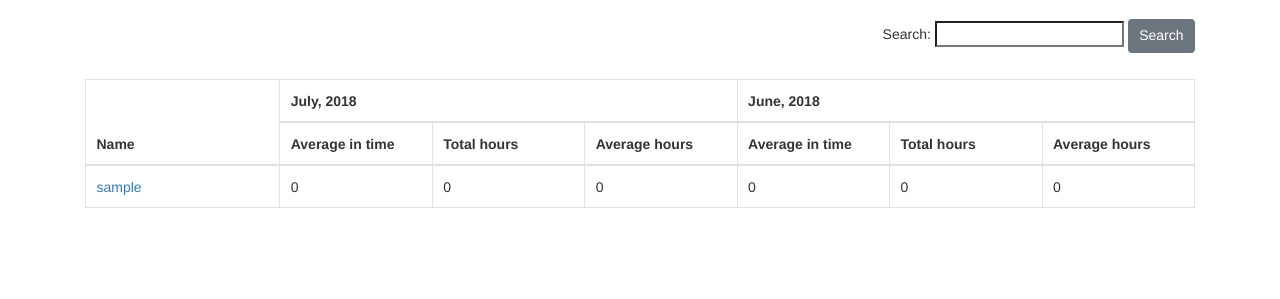
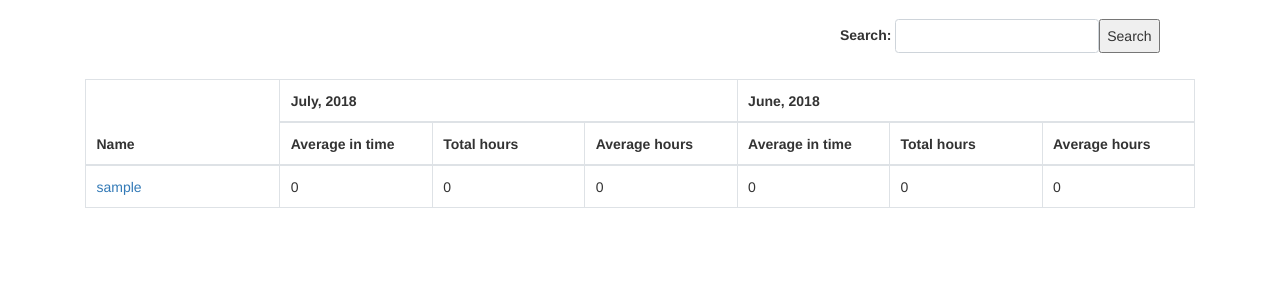
Before and after one commit to smrityku/time-tracker, a Django app: page /attendances/ in a window 1280 px wide. Shown: the part 51-350 px from the top of the page. Run offline with Django 3.2, Linux system fonts and the light colour scheme; tables that the repository leaves empty hold one stand-in row (values such as "Sample post"); some libraries are stand-ins or nearby versions.

Commit message:
Search functionality is added in initial phase

```diff
--- a/attendence/views.py
+++ b/attendence/views.py
@@ -46,7 +46,11 @@ def home(request):
 
 def attendance(request):
 	current_arr = []
-	users = User.objects.all()
+	if 'search' in request.GET and request.GET['search']:
+		query = request.GET['search']
+		users = User.objects.filter(username__icontains=query)
+	else:
+		users = User.objects.all()
 
 	for user in users:
 		current_arr.append(get_current_prev_month_summary(user))
@@ -64,6 +68,7 @@ def user_attendance(request, pk):
 													'check_in_date_year': datetime.date.today().year,
 													'check_in_date_month': datetime.date.today().strftime("%B")})
 
+
 def salaat_time(request):
 	return render(request, 'salaat_time.html')
 
--- a/templates/attendance.html
+++ b/templates/attendance.html
@@ -6,12 +6,14 @@
 
 {% block content %}
 <div class="container" style="padding: 20px 0;">
-  <div id="monthly-attendance-table-filter" class="dataTables_filter">
-    <label>
-      Search:
-      <input type="search" placeholder aria-controls="monthly-attendance-table">
-    </label>
-    <button type="button" class="btn btn-secondary">Search</button>
+  <div id="monthly-attendance-table-filter" class="dataTables_filter col-sm-4">
+    <label><strong>Search:</strong></label>
+      <div style="display: inline-block;">
+        <form method='get' style="display: inline-flex;">
+        <input type="search" placeholder name="search" class="form-control" aria-controls="monthly-attendance-table">
+        <input type='submit' value='Search' class/>
+      </form>
+      </div>
   </div>
   <table class="table table-hover table-bordered no-footer dataTable" role="grid" style="width: 1168px;margin-top: 60px">
       <thead class="thead-inverse">
```
